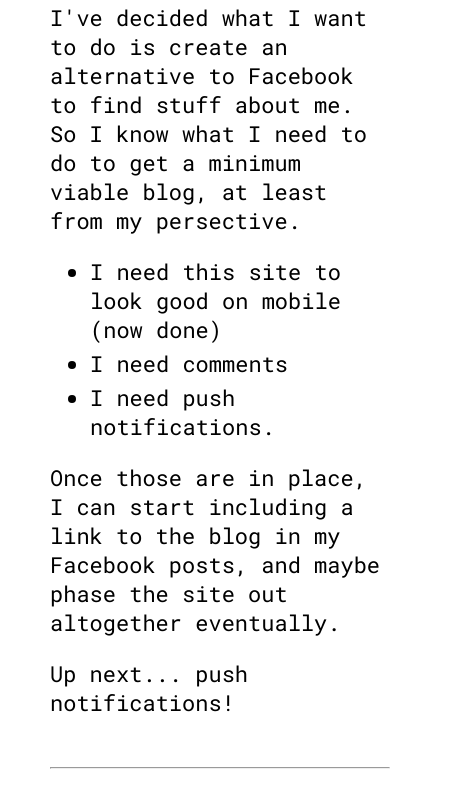
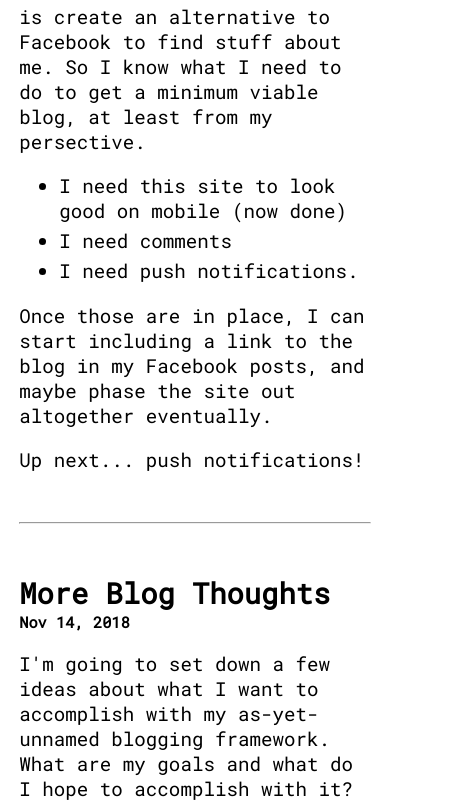
Before and after one commit to Pharylon/pharylon.github.io, a plain HTML site: page index.html in a window 390 px wide. Shown: the part 254-1059 px from the top of the page, 456 px wide, since content can reach past the window. Drawn offline with Linux system fonts and the light colour scheme.

Commit message:
Mobile fixes

```diff
--- a/css/site.css
+++ b/css/site.css
@@ -2,6 +2,7 @@
     font-family: 'Roboto Mono';
     src: url(../fonts/roboto-mono-v5-latin-regular.woff2);
 }
+
 
 a:visited{
     color: black;
@@ -22,7 +23,7 @@ html{
 body{
     margin: 0px;
     padding: 0px;
-    font-size: 18px;
+    font-size: 120%;
 }
 
 #menu-button{
@@ -35,6 +36,7 @@ body{
     -moz-user-select: none;
     display: none;
     flex-direction: column;
+    justify-content: center;
     padding: 5px;
 }
 
@@ -65,14 +67,35 @@ body{
 
 
 @media (orientation: portrait) {
-    body{
-        font-size: 22px;
-    }
     #menu-button{
         display: flex;
     }
     .menu{
         display: none;
+    }
+    #articles{
+        margin-left: 1em;
+        margin-right: 1em;
+    }
+}
+
+@media (orientation: portrait) and (-webkit-min-device-pixel-ratio: 2) {
+    body{
+        font-size: 1.5rem;
+    }
+}
+
+@media (orientation: portrait) and (-webkit-min-device-pixel-ratio: 3) {
+    body{
+        font-size: 2rem;
+    }
+}
+
+
+
+@media (orientation: landscape) {
+    #articles{
+        max-width: 700px;
     }
 }
 
@@ -91,6 +114,7 @@ body{
     top: 30px;
     align-self: flex-start;
     max-width: 200px;
+    padding-right: 50px;
 }
 
 #menu-items{
@@ -102,10 +126,6 @@ body{
 }
 
 
-#articles{
-    max-width: 700px;
-    margin-left: 50px;
-}
 
 .main-header{
     margin-top: 0px;
```
